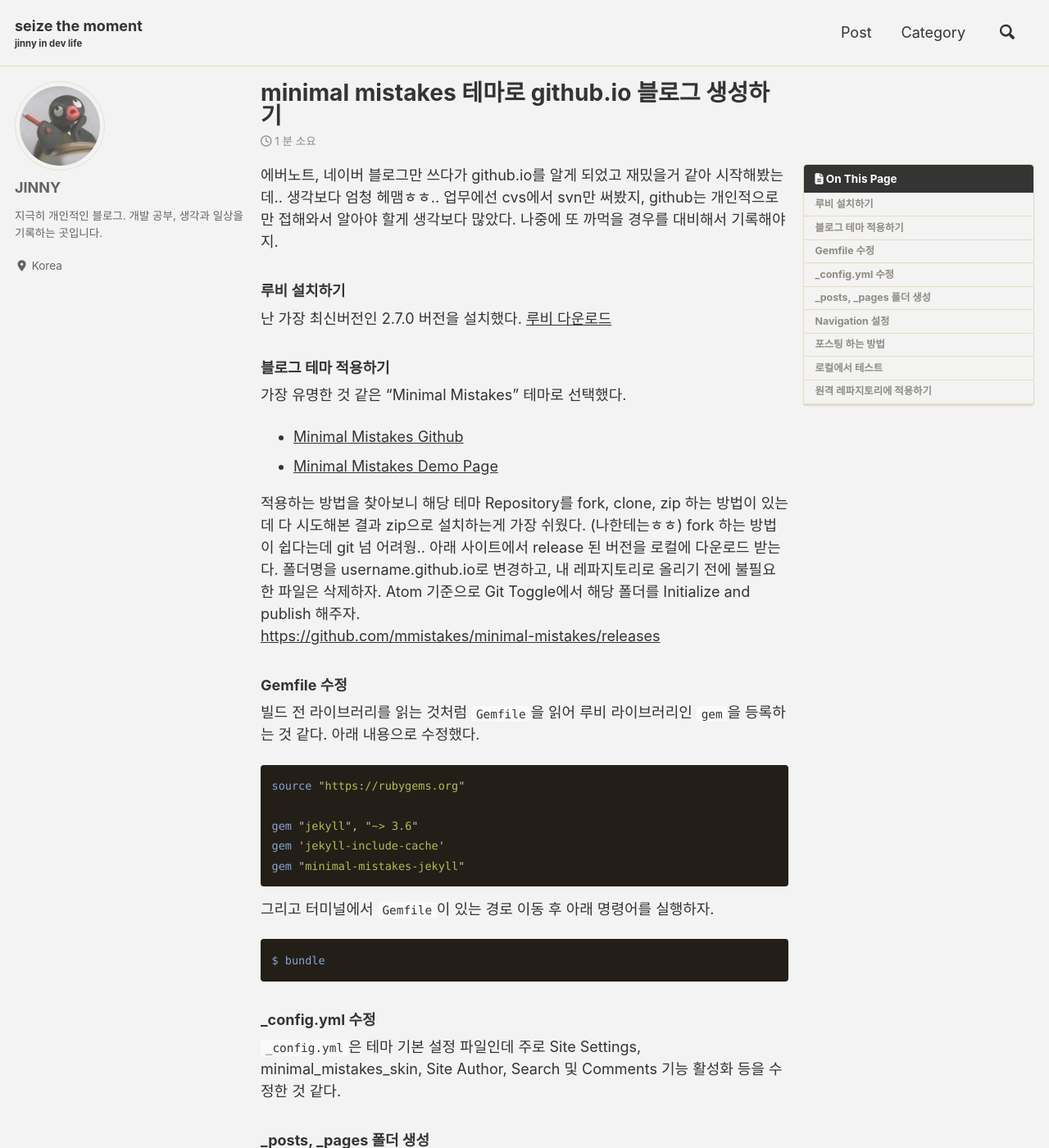
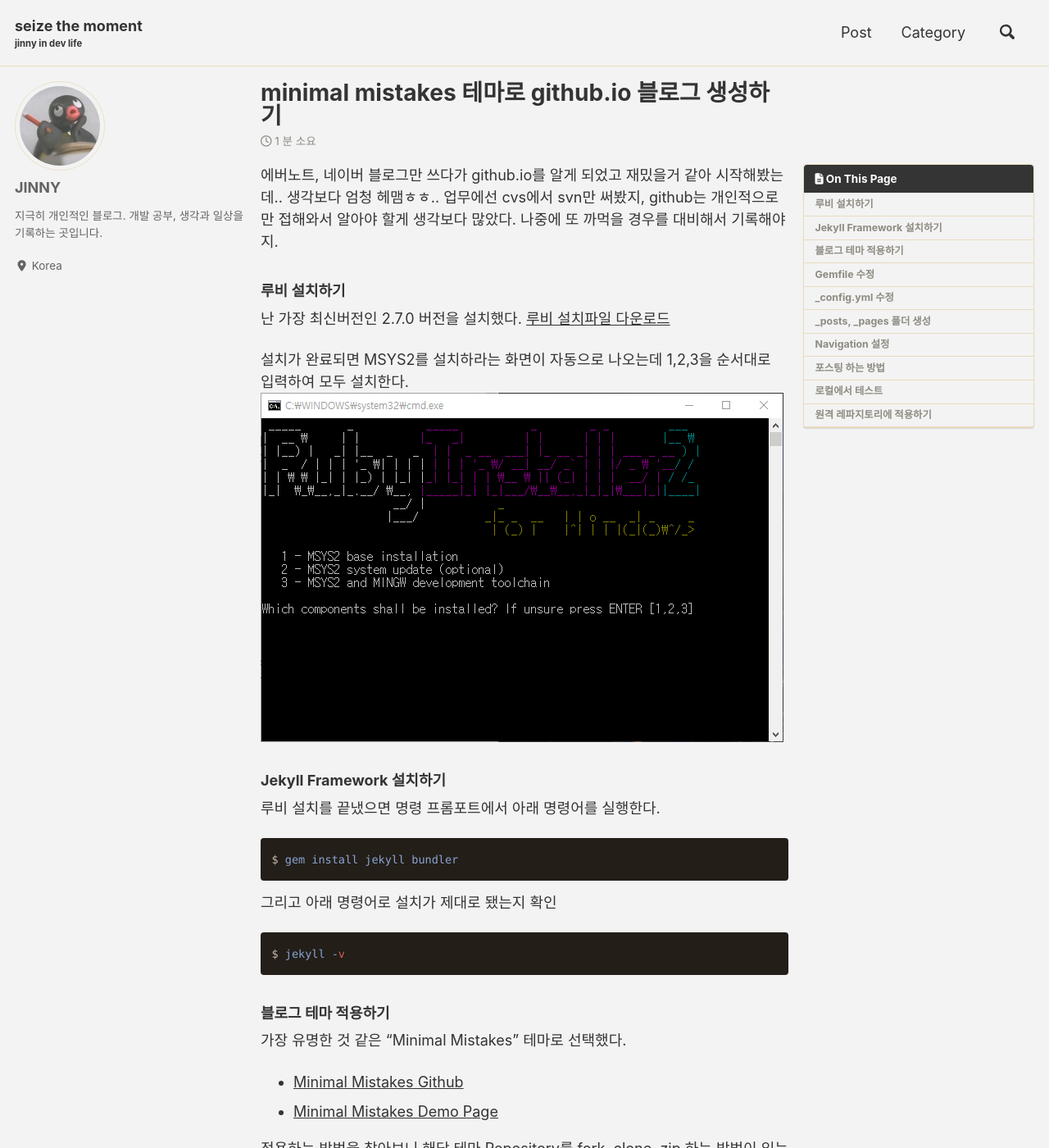
Before and after one commit to jinn-dev/jinn-dev.github.io, a Jekyll site: the page built from _posts/2020-02-11-github-blog-setting-history.md, in a window 1280 px wide and 1400 px high. Shown: the whole window at 82% size. Built offline with Jekyll 4.4.1, drawn with Linux system fonts in a browser that asks for light colours; cached includes are drawn as plain includes; nearby versions of some CDN libraries.

Commit message:
post updated

````diff
--- a/_posts/2020-02-11-github-blog-setting-history.md
+++ b/_posts/2020-02-11-github-blog-setting-history.md
@@ -12,7 +12,21 @@ comments: false
 업무에선 cvs에서 svn만 써봤지, github는 개인적으로만 접해와서 알아야 할게 생각보다 많았다. 나중에 또 까먹을 경우를 대비해서 기록해야지.
 
 ### 루비 설치하기
-난 가장 최신버전인 2.7.0 버전을 설치했다. [루비 다운로드](https://rubyinstaller.org/downloads/)
+난 가장 최신버전인 2.7.0 버전을 설치했다. [루비 설치파일 다운로드](https://rubyinstaller.org/downloads/)
+
+설치가 완료되면 MSYS2를 설치하라는 화면이 자동으로 나오는데 1,2,3을 순서대로 입력하여 모두 설치한다.
+![주석 2020-03-04 182317](/assets/주석%202020-03-04%20182317.png)
+
+### Jekyll Framework 설치하기
+루비 설치를 끝냈으면 명령 프롬포트에서 아래 명령어를 실행한다.
+```smalltalk
+$ gem install jekyll bundler
+```
+
+그리고 아래 명령어로 설치가 제대로 됐는지 확인
+```smalltalk
+$ jekyll -v
+```
 
 ### 블로그 테마 적용하기
 가장 유명한 것 같은 "Minimal Mistakes" 테마로 선택했다.
````
Also changed, not shown: assets/주석 2020-03-04 182317.png (added).
